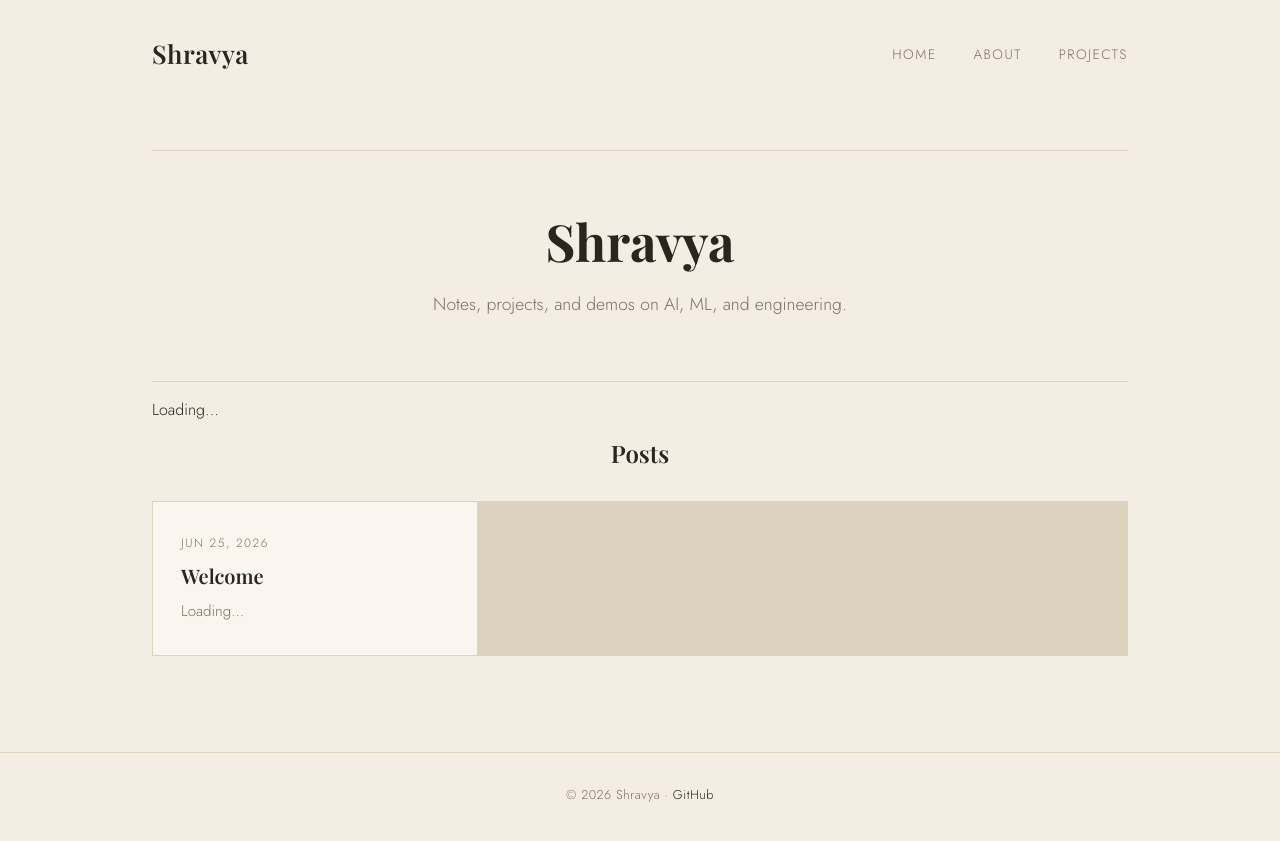
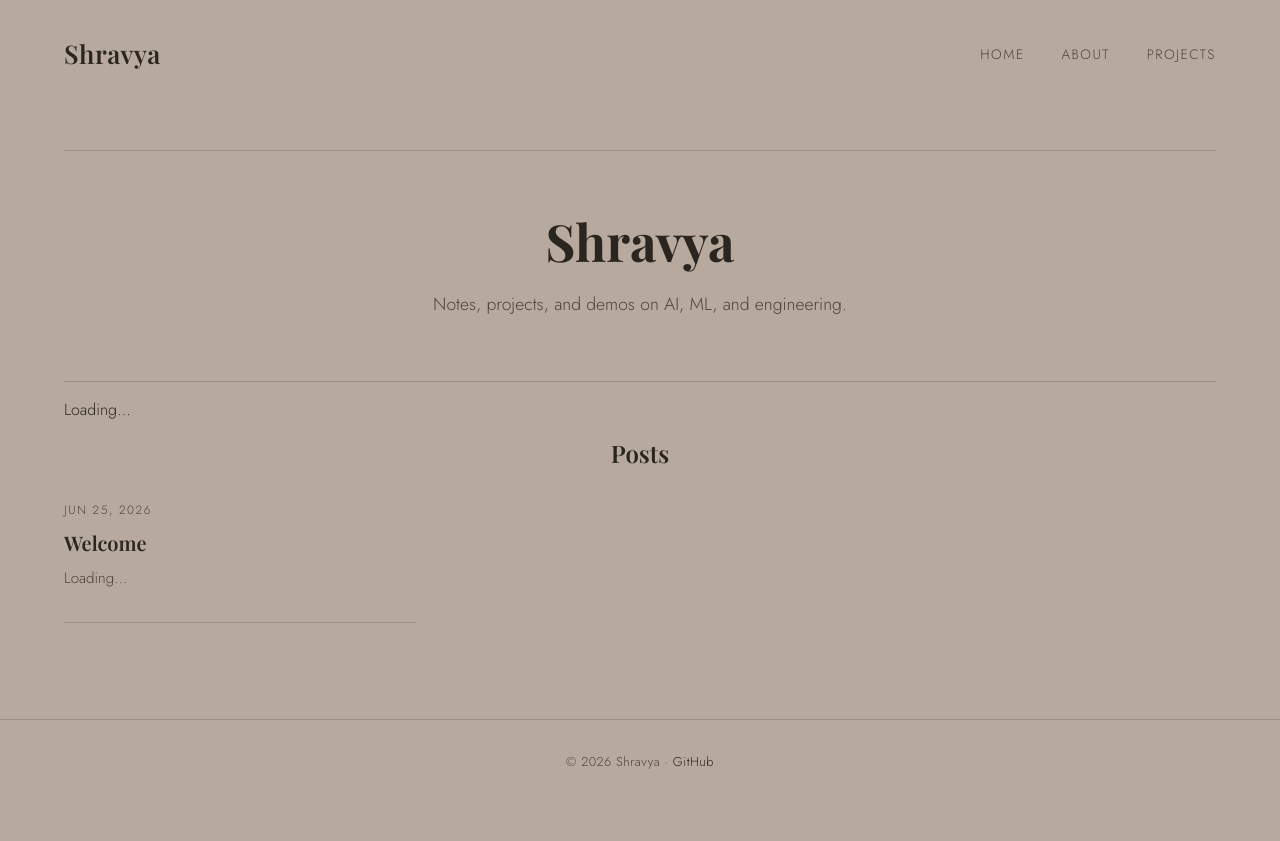
Before and after one commit to shravya258/shravya258.github.io, a Jekyll site: the page built from index.md, in a window 1280 px wide. Shown: the top 841 px of the page. Built offline with Jekyll 4.4.1, drawn with Linux system fonts in a browser that asks for light colours.

Commit message:
Use solid taupe background, remove card boxes, full-width layout

```diff
--- a/assets/css/style.css
+++ b/assets/css/style.css
@@ -1,12 +1,12 @@
 @import url('https://fonts.googleapis.com/css2?family=Playfair+Display:wght@500;600;700&family=Jost:wght@300;400;500;600&display=swap');
 
 :root {
-  --bg: #f3ede3;
-  --bg-soft: #ece3d4;
-  --card: #faf6ef;
-  --border: #ddd2bd;
+  --bg: #b7a99e;
+  --bg-soft: #ab9c90;
+  --card: #b7a99e;
+  --border: #9d8f83;
   --text: #2b2520;
-  --text-dim: #7a7066;
+  --text-dim: #4f4339;
   --accent: #2b2520;
 }
 
@@ -27,9 +27,9 @@ a:hover { opacity: 0.6; }
 
 .wrap {
   width: 100%;
-  max-width: 1040px;
-  margin: 0 auto;
-  padding: 0 32px;
+  max-width: none;
+  margin: 0;
+  padding: 0 5vw;
 }
 
 /* Header */
@@ -95,17 +95,15 @@ main { padding: 56px 0 96px; }
   padding: 0;
   margin: 0;
   display: grid;
-  gap: 1px;
-  background: var(--border);
-  border: 1px solid var(--border);
+  gap: 48px;
   grid-template-columns: repeat(auto-fill, minmax(280px, 1fr));
 }
 .post-card {
-  background: var(--card);
-  padding: 32px 28px;
-  transition: background 0.15s;
+  padding: 0 0 32px;
+  border-bottom: 1px solid var(--border);
+  transition: opacity 0.15s;
 }
-.post-card:hover { background: var(--bg-soft); }
+.post-card:hover { opacity: 0.75; }
 .post-card .meta {
   color: var(--text-dim);
   font-size: 0.75rem;
@@ -124,9 +122,7 @@ main { padding: 56px 0 96px; }
 
 /* Page / post content */
 .page-content {
-  background: var(--card);
-  border: 1px solid var(--border);
-  padding: 48px;
+  padding: 0;
 }
 .page-content h1 {
   font-family: 'Playfair Display', serif;
```
